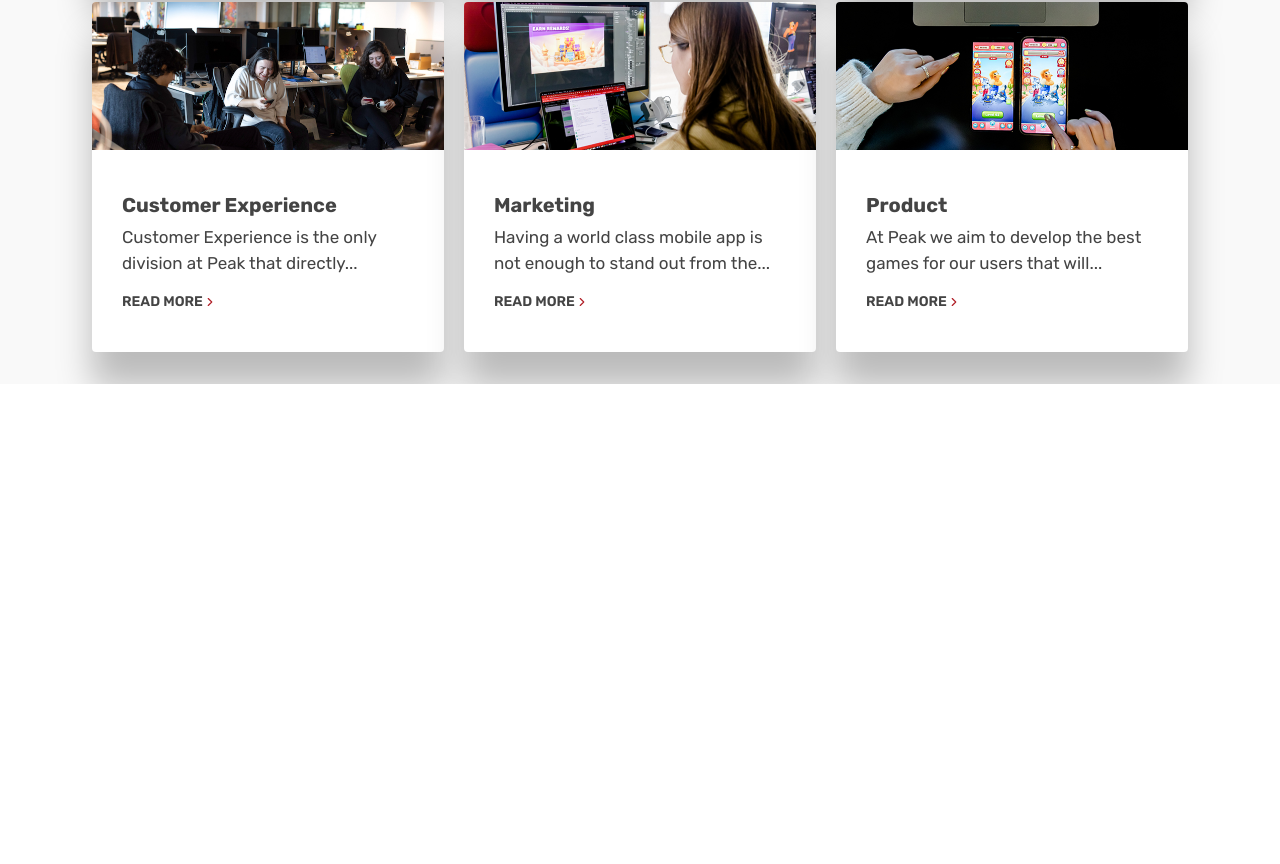
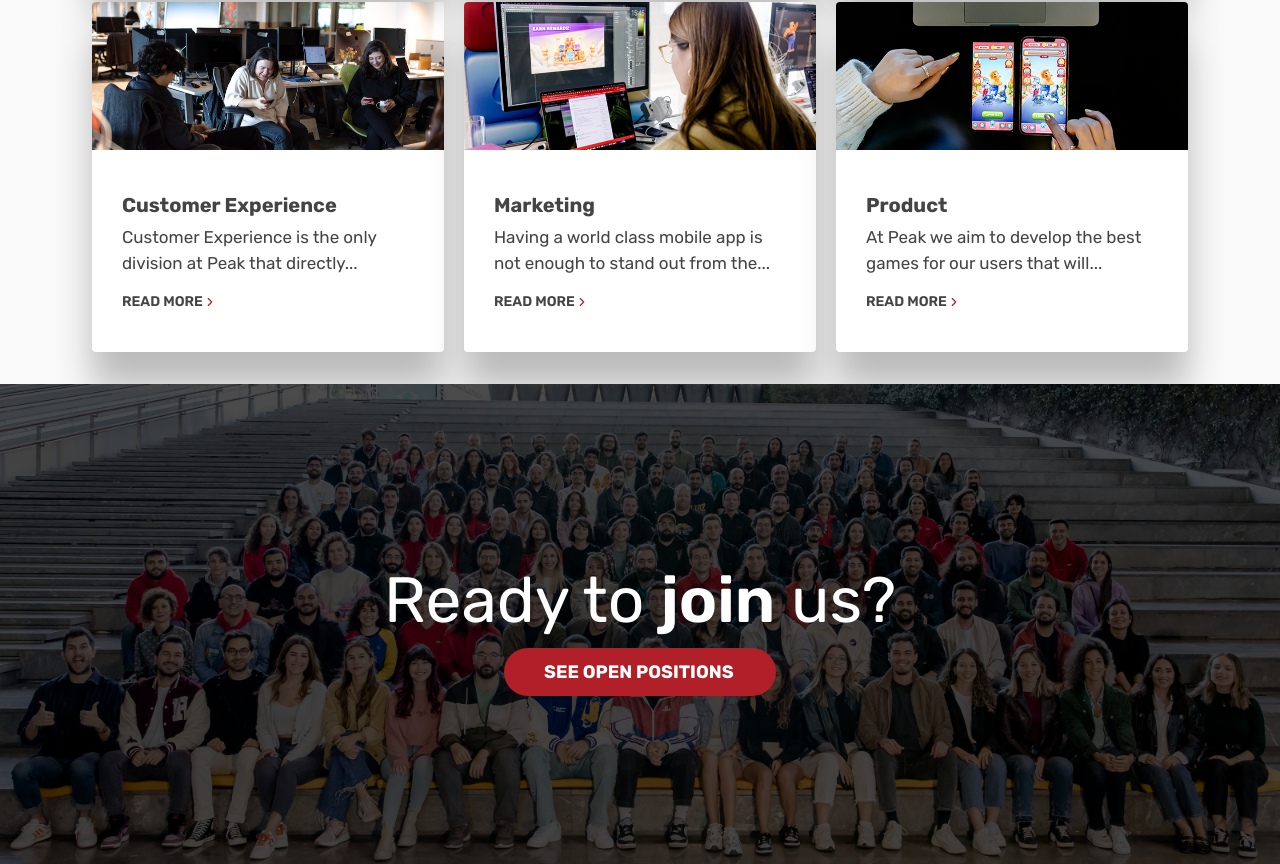
Before and after one commit to Intellect-Play/BgaiWebsite, a Next.js app: page /howWeWork in a window 1280 px wide. Shown: the part 960-1824 px from the top of the page. Before the commit the page ends 1344 px from the top, so only its background shows below. Built offline with nearby package versions, Linux system fonts and the light colour scheme.

Commit message:
chore: raady to join us added to how we work page

```diff
--- a/app/howWeWork/page.tsx
+++ b/app/howWeWork/page.tsx
@@ -1,7 +1,9 @@
+"use client";
 import React from "react";
 import PageBannerComponent from "../_components/PageBannerComponent";
 import HowWeWorkCard from "../_components/howWeWork/howWeWorkCard";
 import { howWeWorkItems } from "../constants/howWeWorkItems";
+import ReadyToJoinUs from "../home/ReadyToJoinUs/ReadyToJoinUs";
 
 const HowWeWork = () => {
   return (
@@ -32,6 +34,12 @@ const HowWeWork = () => {
           </div>
         </div>
       </div>
+      <ReadyToJoinUs
+        backgroundImage="/images/guysimage.jpg"
+        title="Ready to join us?"
+        textSize="4rem"
+        textColor="#fff"
+      />
     </div>
   );
 };
```
